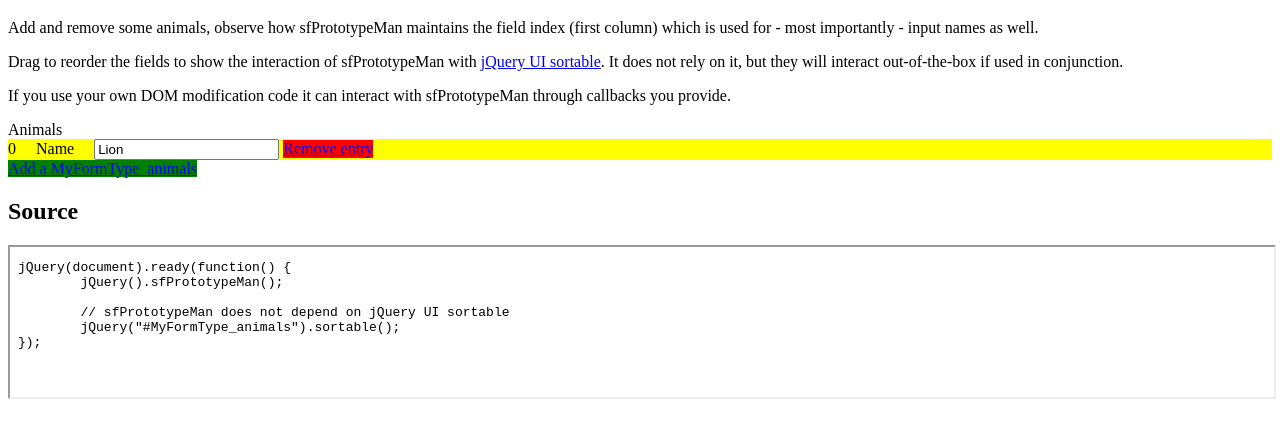
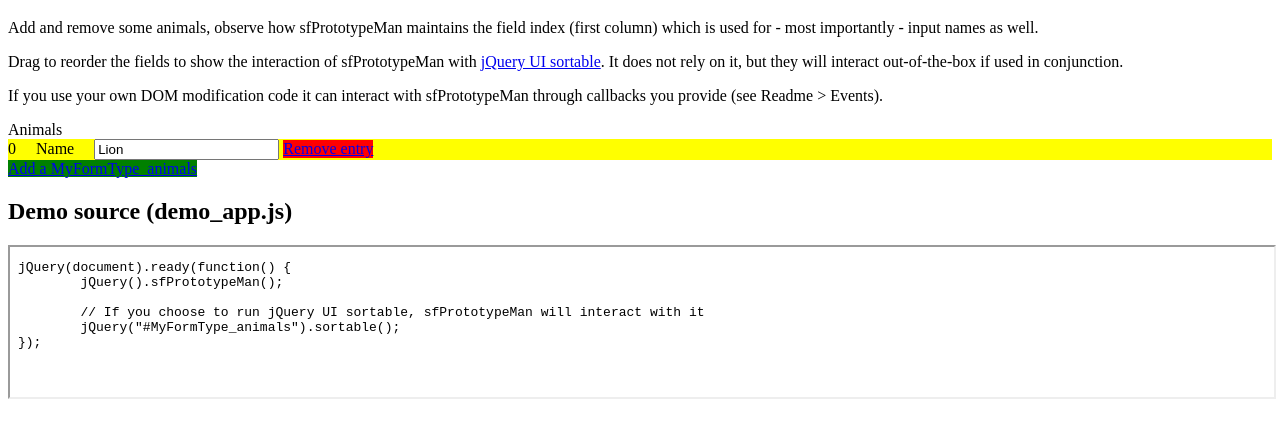
Before and after one commit to wiese/jquery-sfPrototypeMan, a website: page demo/index.html in a window 1280 px wide. Shown: the part 61-498 px from the top of the page. Drawn offline with nearby package versions, Linux system fonts and the light colour scheme.

Commit message:
demo terminology

```diff
--- a/demo/demo_app.js
+++ b/demo/demo_app.js
@@ -1,6 +1,6 @@
 jQuery(document).ready(function() {
 	jQuery().sfPrototypeMan();
 
-	// sfPrototypeMan does not depend on jQuery UI sortable
+	// If you choose to run jQuery UI sortable, sfPrototypeMan will interact with it
 	jQuery("#MyFormType_animals").sortable();
 });
--- a/demo/index.html
+++ b/demo/index.html
@@ -45,7 +45,7 @@
 		</p>
 		<p>
 			If you use your own DOM modification code it can interact with
-			sfPrototypeMan through callbacks you provide.
+			sfPrototypeMan through callbacks you provide (see Readme > Events).
 		</p>
 
 		<form>
@@ -65,7 +65,7 @@
 			</div>
 		</form>
 
-		<h2>Source</h2>
+		<h2>Demo source (demo_app.js)</h2>
 		<iframe src="demo_app.js" style="width: 100%">
 	</body>
 </html>
```
